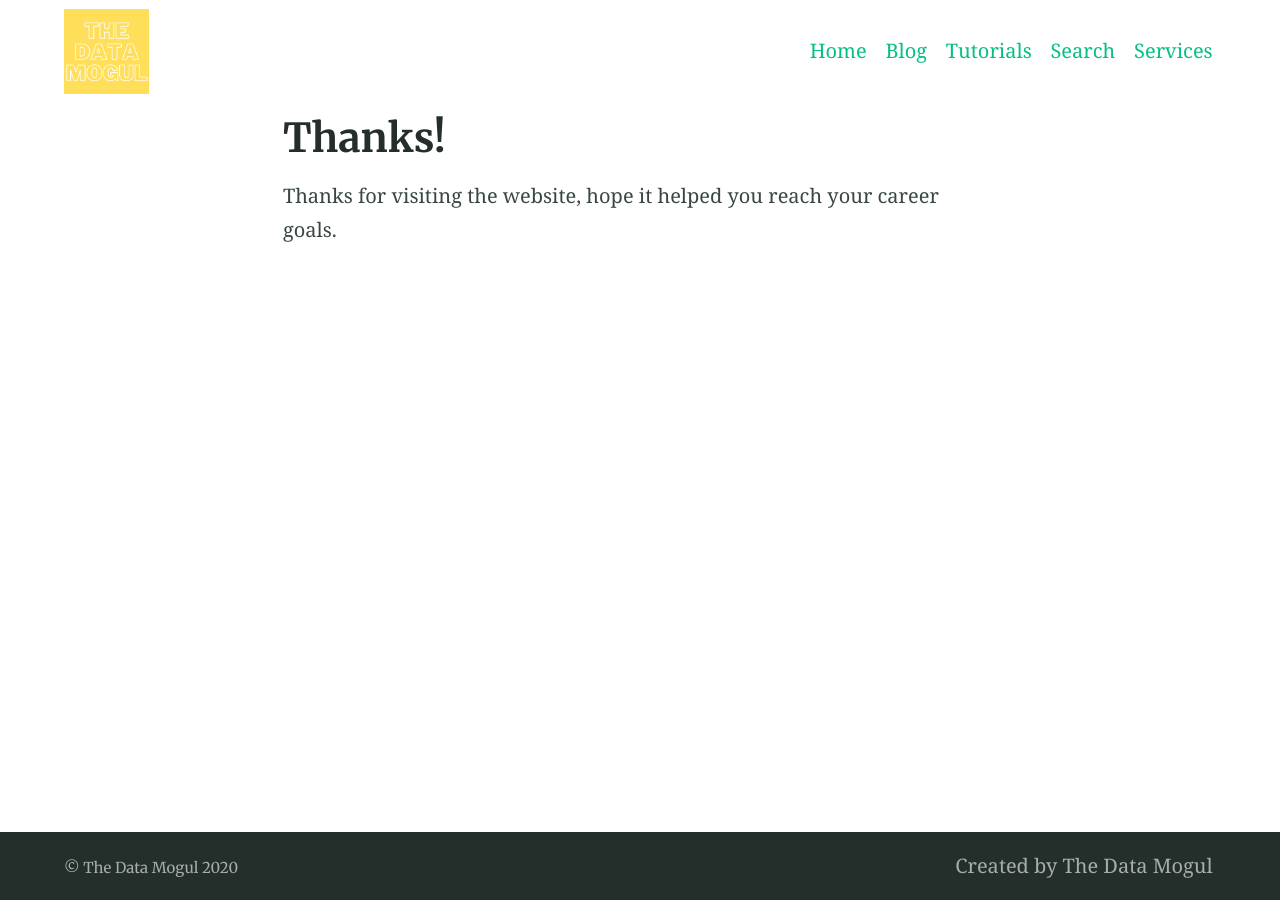
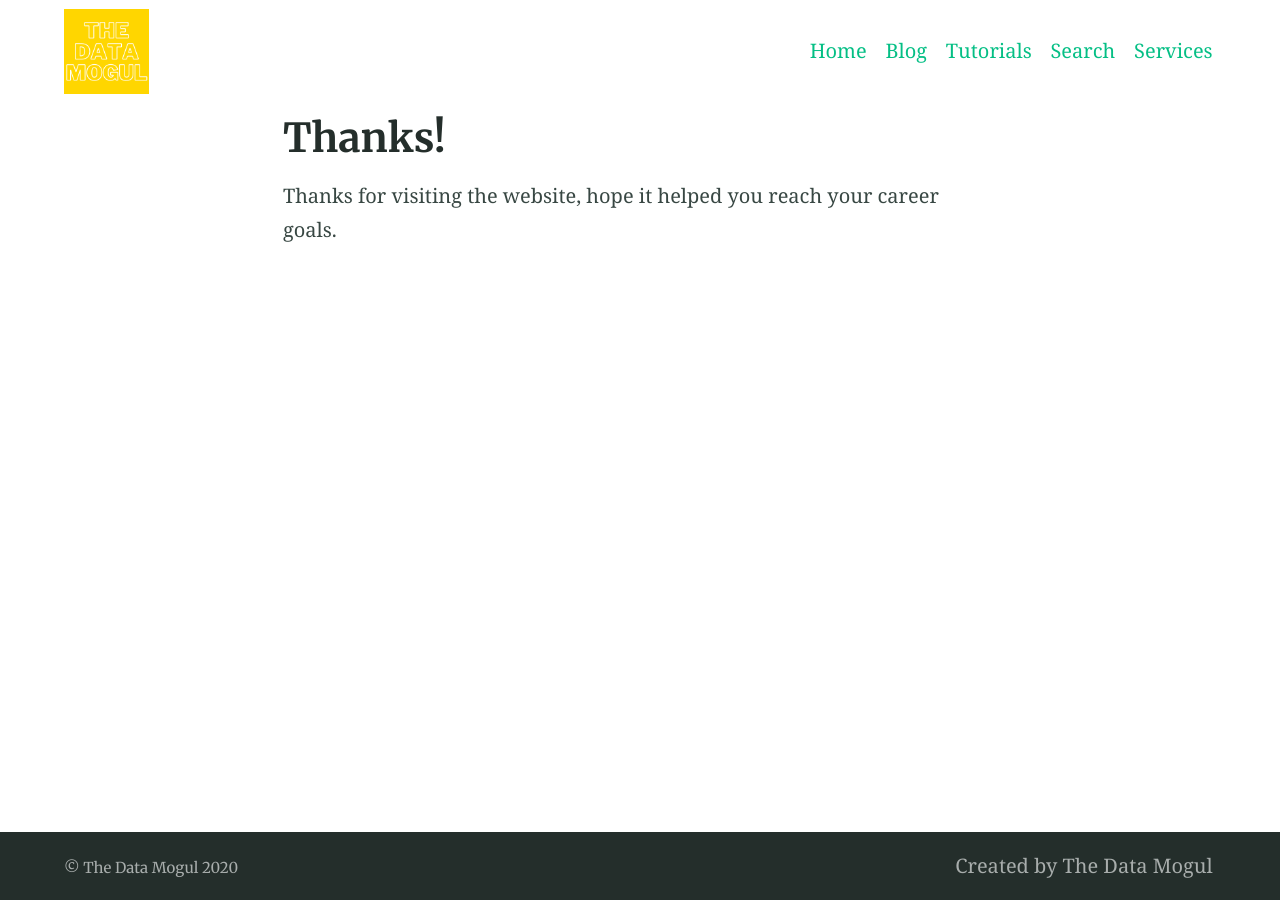
Before and after one commit to the-data-mogul/the-data-mogul.github.io, a Jekyll site: the page built from thanks.md, in a window 1280 px wide. Built offline with Jekyll 4.4.1, drawn with Linux system fonts in a browser that asks for light colours; our own code applies the rules of GitHub Pages for plain Markdown files.

Commit message:
Update _config.yml

```diff
--- a/_config.yml
+++ b/_config.yml
@@ -80,7 +80,7 @@
 encoding: utf-8 # Make sure the encoding is right
 lang: en-GB # Set the site language
 title: "The Data Mogul" # Site name or title, also used in jekyll-seo-tag
-logo: "/assets/logos/thedatamogul-logo.png" # Site logo, also used in jekyll-seo-tag
+logo: "/assets/logos/datamogul-logo.png" # Site logo, also used in jekyll-seo-tag
 description: "FREE E-LEARNING WEBSITE. Best curated content from YouTube for aspiring Data Scientists, Data Analysts, Data Engineers" # Site description and default description, also used in jekyll-seo-tag
 url: "https://thedatamogul.com" # Site url, also used in jekyll-seo-tag
 baseurl: ""
```
